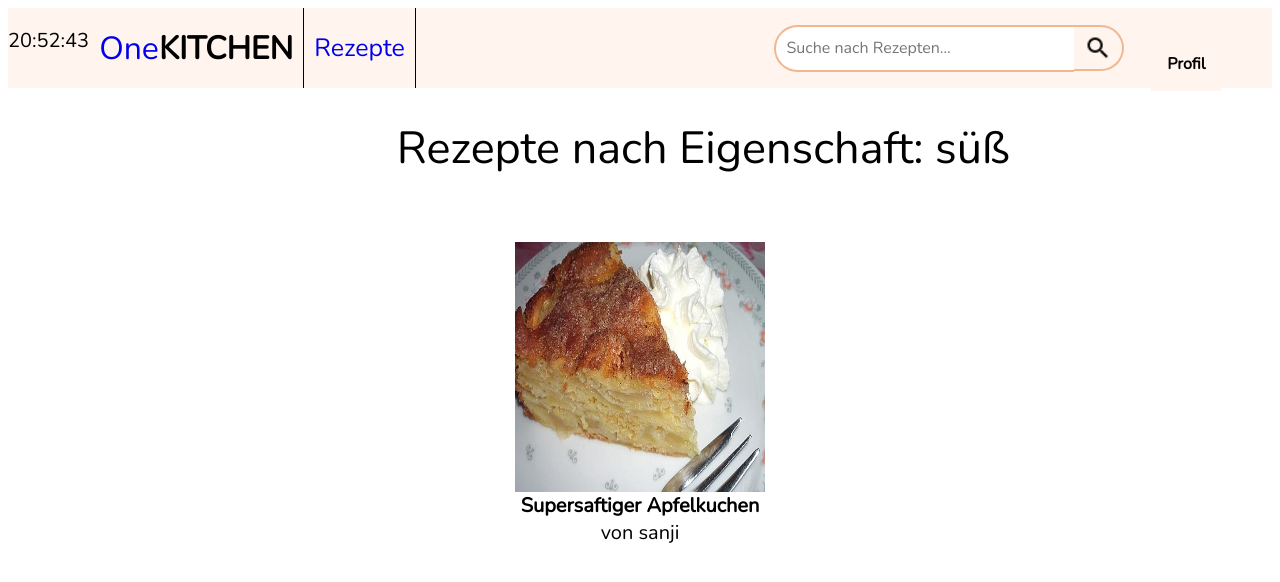
After one commit to slnviii/KochbuchDjango, a Django app: a page that uses kochbuch/buch/templates/tag.html in a window 1280 px wide. The commit adds this page. Shown: the top 582 px of the page. Run offline with Django 4.2, Linux system fonts and the light colour scheme; data comes from the database, SQL or seed files in the repository; data that the repository does not hold is empty.

Commit message:
random rezept skript versuch themes+tags in rezeptebrowser

```diff
--- a/kochbuch/buch/templates/base.html
+++ b/kochbuch/buch/templates/base.html
@@ -440,6 +440,7 @@
 <script>
     const timeEle = document.getElementById('time');
     function showTime() {
+        console.log("Hello world!");
         fetch('/time').then((response) => {
             if (!response.ok){
                 throw new Error('Loading failed');
@@ -456,12 +457,13 @@
     }
     showTime();
     setInterval(showTime, 1000);
-    {% block add_scripts %}
 
-    {% endblock %}
 
 
 </script>
+{% block add_scripts %}
+
+    {% endblock %}
 </body>
 
 </html>
--- /dev/null
+++ b/kochbuch/buch/templates/tag.html
@@ -0,0 +1,59 @@
+<style>
+
+ .recipes_container{
+     margin-top:5%;
+     font-size: 20px;
+     font-family: "Nunito";
+ }
+ .recipes_container span{
+     font-weight: 800;
+ }
+ h1{
+     font-family: "Nunito";
+     font-size: 45px;
+     font-weight: 500;
+     margin-left: 10%;
+ }
+ .recipe_img{
+     height: 250px;
+     width: 250px;
+ }
+</style>
+{% extends 'base.html' %}
+    {% block title %}{{ tag.name }} - One Kitchen{% endblock %}
+    <!--{% block style %}{% endblock %}-->
+
+{% block content %}
+<h1>Rezepte nach Eigenschaft: <span>{{ tag.name }}</span></h1>
+
+<!--<table class="center" >
+     tabelle für alle rezepte dieser kategorie
+    <tr>
+        <th></th>
+        <th>Rezept</th>
+        <th>Author</th>
+    </tr>
+
+    {% for recipe in tag.recipe_set.all %}
+    <tr>
+         table rows loop, für jedes rezept in der kategorie wird 1 reihe erstellt
+       <td> <img src="{{ recipe.image.url}}"/> </td>
+       <td><a href="{%  url 'recipe' recipe.pk %}">{{ recipe.title }}</a></td> rezept ist klickbar
+       <td>{{ recipe.author }}</td>
+    </tr>
+    {% endfor %}
+
+</table>--->
+
+<div  class="recipes_container">
+    {% for recipe in tag.recipe_set.all %}
+        <p>
+         <a href="{%   url 'recipe' recipe.pk %}"><img src= "{{ recipe.image.url}}" class="recipe_img"/><br/></a>
+         <span>{{ recipe.title }}</span><br/>
+         von {{ recipe.author }}
+        </p>
+    {% endfor %}
+
+</div>
+{% endblock %}
+</html>
--- a/kochbuch/buch/urls.py
+++ b/kochbuch/buch/urls.py
@@ -6,10 +6,13 @@ urlpatterns = [
     path('upload/', upload, name='upload'),
     path('rezepte/', rezepte_main, name='rezepte'),
     path('category/<category_name>', category, name='category'),
+    path('tag/<tag_name>', tag, name='tag'),
+    path('theme/<theme_name>', theme, name='theme'),
     #path('favorites/', favorites, name='favorites'),
    # path('recipe/<recipe_name>', recipe, name='recipe'),
     path('recipe/<int:pk>', RecipeView.as_view(), name='recipe'),
     path('time/', time, name='time'),
+    path('random_recipe/', random_recipe, name='random_recipe'),
     path('filter/', filter_form, name='filter'),
     path('profile/', profile_view, name='profile'),
     path('editprofile/', edit_profile, name='edit_profile'),
--- a/kochbuch/buch/views.py
+++ b/kochbuch/buch/views.py
@@ -38,8 +38,16 @@ class overview(ListView):      # Startseite
         context = super(overview, self).get_context_data(*args, **kwargs)
         recipe_dict = []
         all_recipes = list(Recipe.objects.all())
+        context["recipes"] = models.Recipe.objects.all()
         context["random_recipe"] = random.choice(all_recipes)
+
         return context
+
+def random_recipe(request):
+    all_recipes = list(Recipe.objects.all())
+    rec = random.choice(all_recipes)
+    return HttpResponse(rec)
+
 
 # def overview(request):
 #     all_recipes = models.Recipe.objects.all()
@@ -64,8 +72,9 @@ def upload(request):
 
 def rezepte_main(request):
     all_categories = models.Category.objects.all()
-
-    return render(request, 'rezepte_main.html', dict(categories=all_categories))
+    all_tags = models.Tag.objects.all()
+    all_themes = models.Theme.objects.all()
+    return render(request, 'rezepte_main.html', dict(categories=all_categories,tags=all_tags,themes=all_themes))
 
 
 @login_required()
@@ -179,6 +188,14 @@ def category(request, category_name):
     category = models.Category.objects.get(name=category_name)    # ähnlich recipe, aber verknüpft mit rezept über manytomany, s. models
     return render(request, 'category.html', dict(category=category))  # dict übergeben, wird anders abgefragt, s. category.html l.41
 
+def tag(request, tag_name):
+    tag = models.Tag.objects.get(name=tag_name)
+    return render(request, 'tag.html', dict(tag=tag))
+
+def theme(request, theme_name):
+    theme = models.Theme.objects.get(name=theme_name)    # ähnlich recipe, aber verknüpft mit rezept über manytomany, s. models
+    return render(request, 'theme.html', dict(theme=theme))
+
 
 # @login_required()
 # def favorites(request, userid):
```
Also changed, not shown: kochbuch/buch/templates/index.html (+43 -3 lines), kochbuch/buch/templates/rezepte_main.html (+17 -1 lines), kochbuch/buch/templates/theme.html (added, +59 -0 lines).
